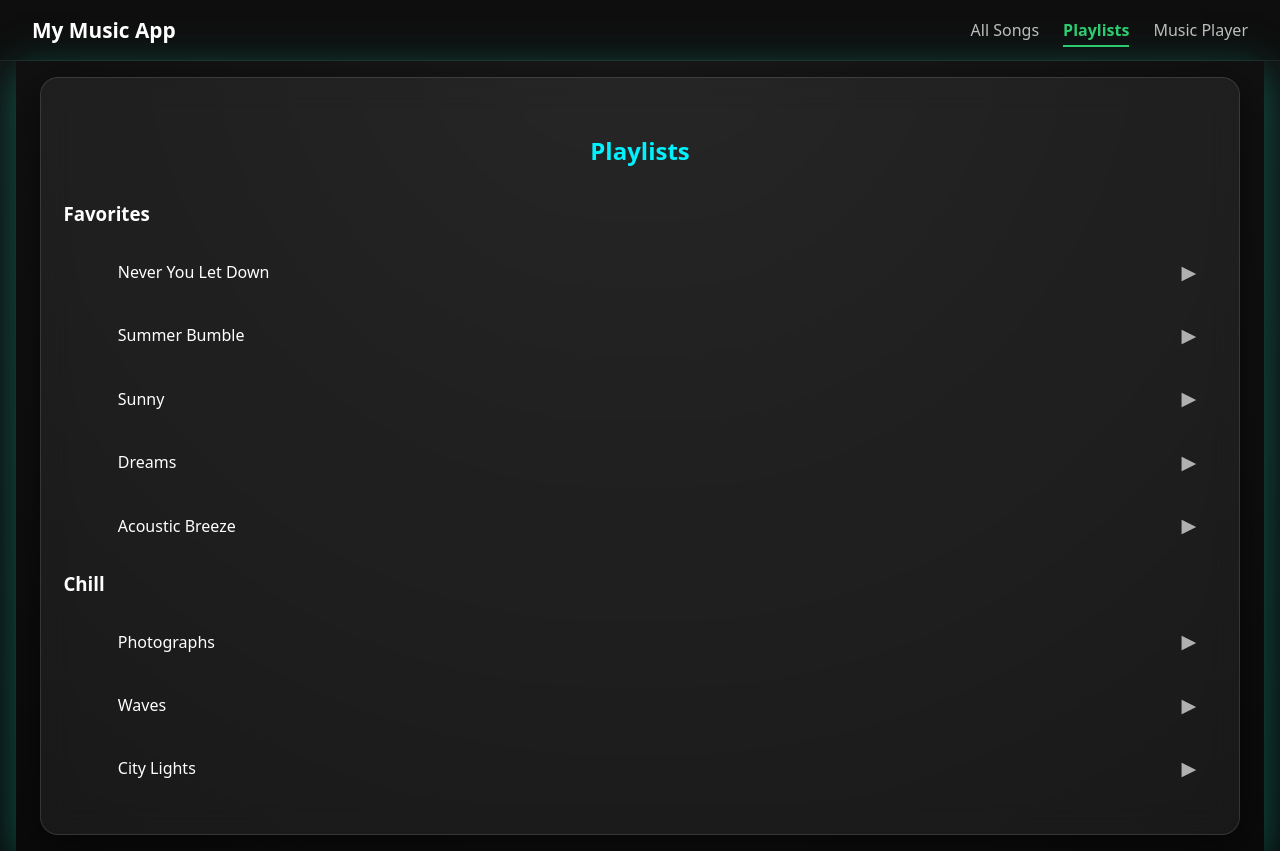
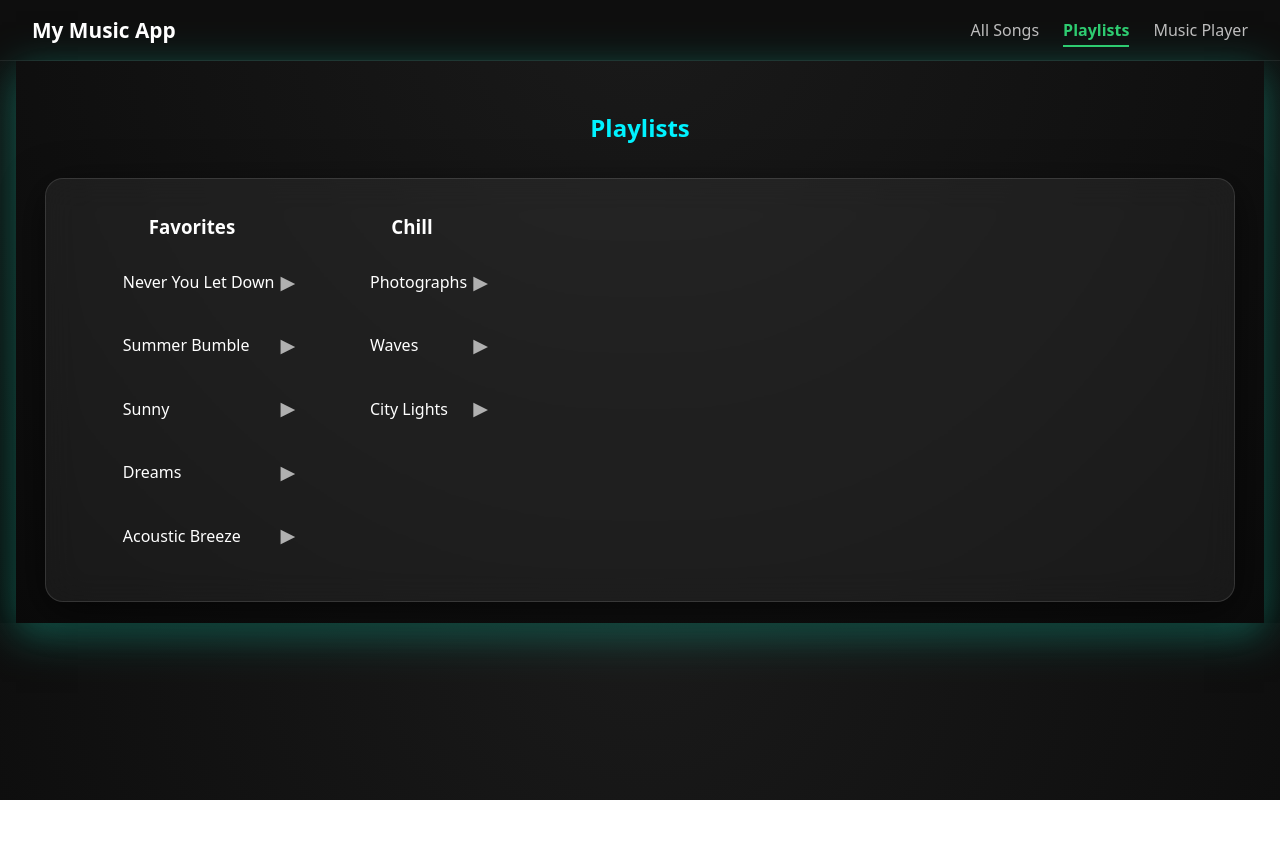
Before and after one commit to ALMA-DEV914/Paly-it-on, a React (Vite) app: page /playlists in a window 1280 px wide. After the commit the page ends 800 px from the top, so only its background shows below. Built offline with nearby package versions, Linux system fonts and the light colour scheme.

Commit message:
add sogs and fix design on music player component

```diff
--- a/src/assets/components/MusicPlayer.jsx
+++ b/src/assets/components/MusicPlayer.jsx
@@ -45,7 +45,7 @@ export const MusicPlayer = () => {
 
       {/* Now Playing */}
       {currentSong && (
-        <div className="card now-playing">
+        <div className=" now-playing">
           <h3>{currentSong.title}</h3>
           <p>{currentSong.artist}</p>
 
--- a/src/assets/components/Playlists.jsx
+++ b/src/assets/components/Playlists.jsx
@@ -11,9 +11,8 @@ export const Playlists = ({ onSelectSong, currentSong }) => {
 
   return (
     <div className="container">
+      <h2>Playlists</h2>
       <div className="card playlists">
-        <h2>Playlists</h2>
-
         {playlists.map((playlist) => (
           <div key={playlist.id} className="playlist-card">
             <h3>{playlist.name}</h3>
--- a/src/index.css
+++ b/src/index.css
@@ -112,17 +112,36 @@ h2 {
   padding: 1.4rem;
   backdrop-filter: blur(16px);
   box-shadow: 0 10px 40px rgba(0, 0, 0, 0.6);
+  display: flex;
+  margin: 5px;
 }
-
+.playlist-card {
+  flex-direction: column;
+  align-items: center;
+  text-align: center;
+}
+.playlist-card h3 {
+  margin: 0.8rem 0 0.4rem;
+}
+.playlist-card p {
+  color: var(--text-muted);
+}
 /* ===== NOW PLAYING ===== */
 .now-playing {
   background: var(--card-bg);
   height: 300px;
   border-radius: 20px;
-  margin: 50px;
+  padding: 1.5rem;
+  backdrop-filter: blur(16px);
+  box-shadow: 0 10px 40px rgba(22, 152, 130, 0.6);
+  display: flex;
+  flex-direction: column;
+  align-items: center;
+  margin: auto;
 }
 .audio-card {
   margin-top: 2rem;
+  text-align: center;
   text-align: center;
 }
 .listen-icon {
```
